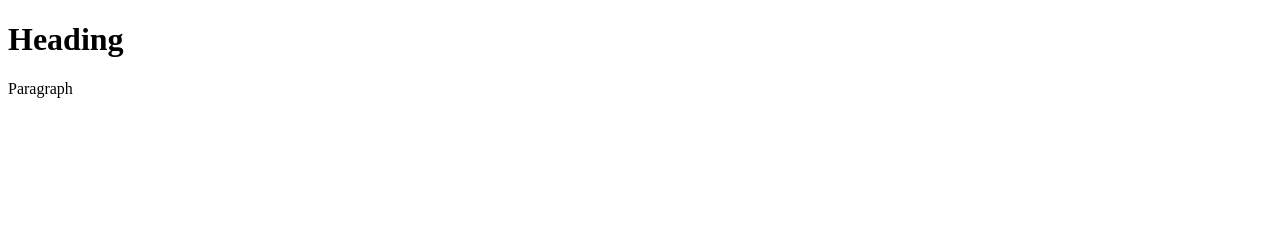
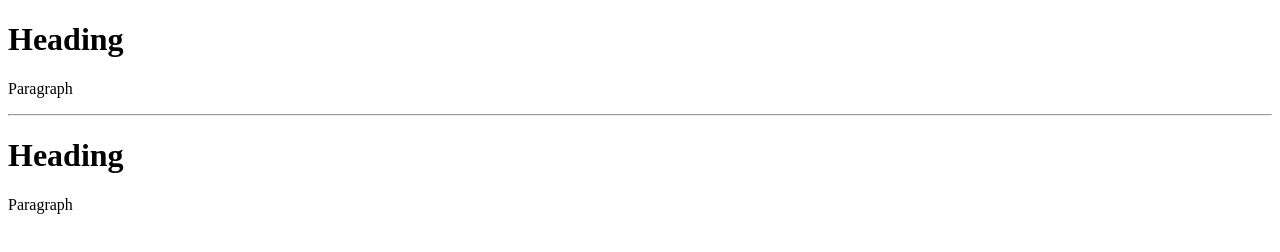
Before and after one commit to naledesgn/my-first-git-project, a plain HTML site: page index.html in a window 1280 px wide. Drawn offline with Linux system fonts and the light colour scheme.

Commit message:
Add another heading and paragraph

```diff
--- a/index.html
+++ b/index.html
@@ -6,5 +6,8 @@
     <body>
         <h1>Heading</h1>
         <p>Paragraph</p>
+        <hr>
+        <h1>Heading</h1>
+        <p>Paragraph</p>
     </body>
 </html>
```
